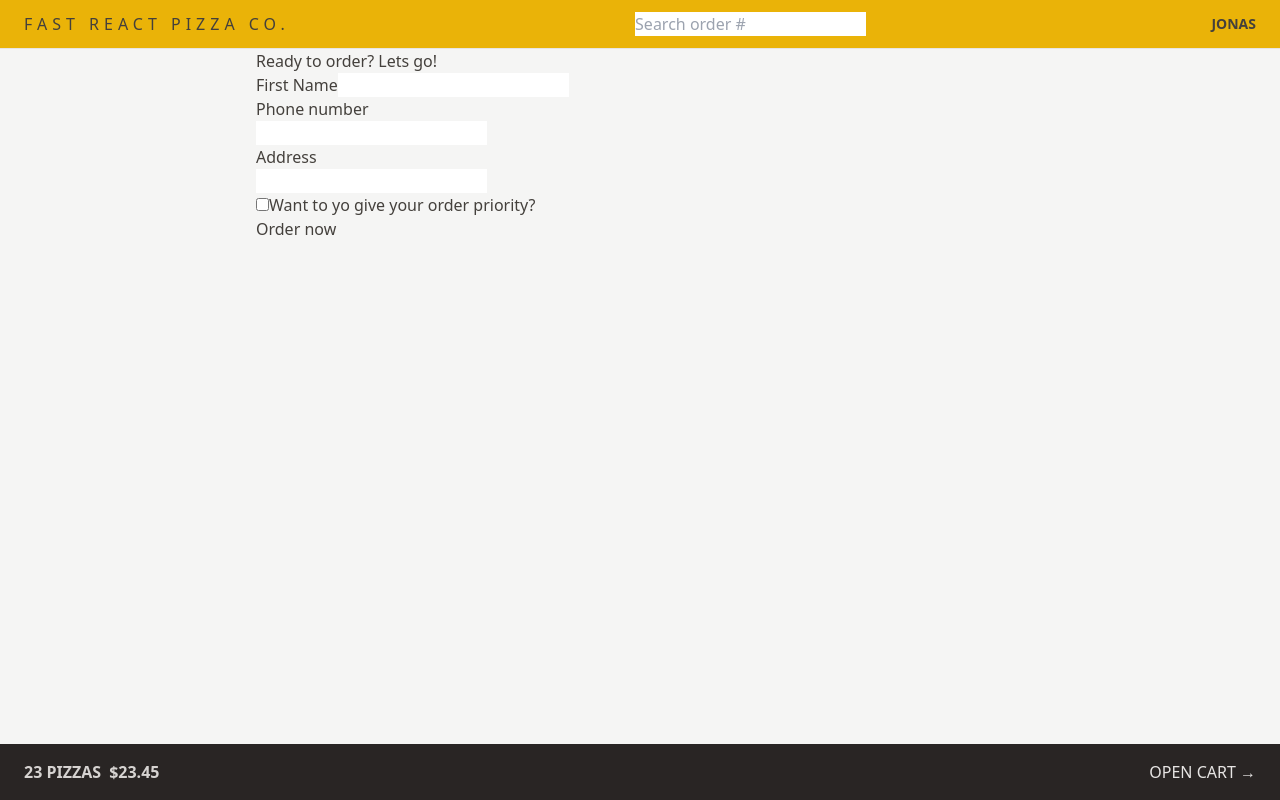
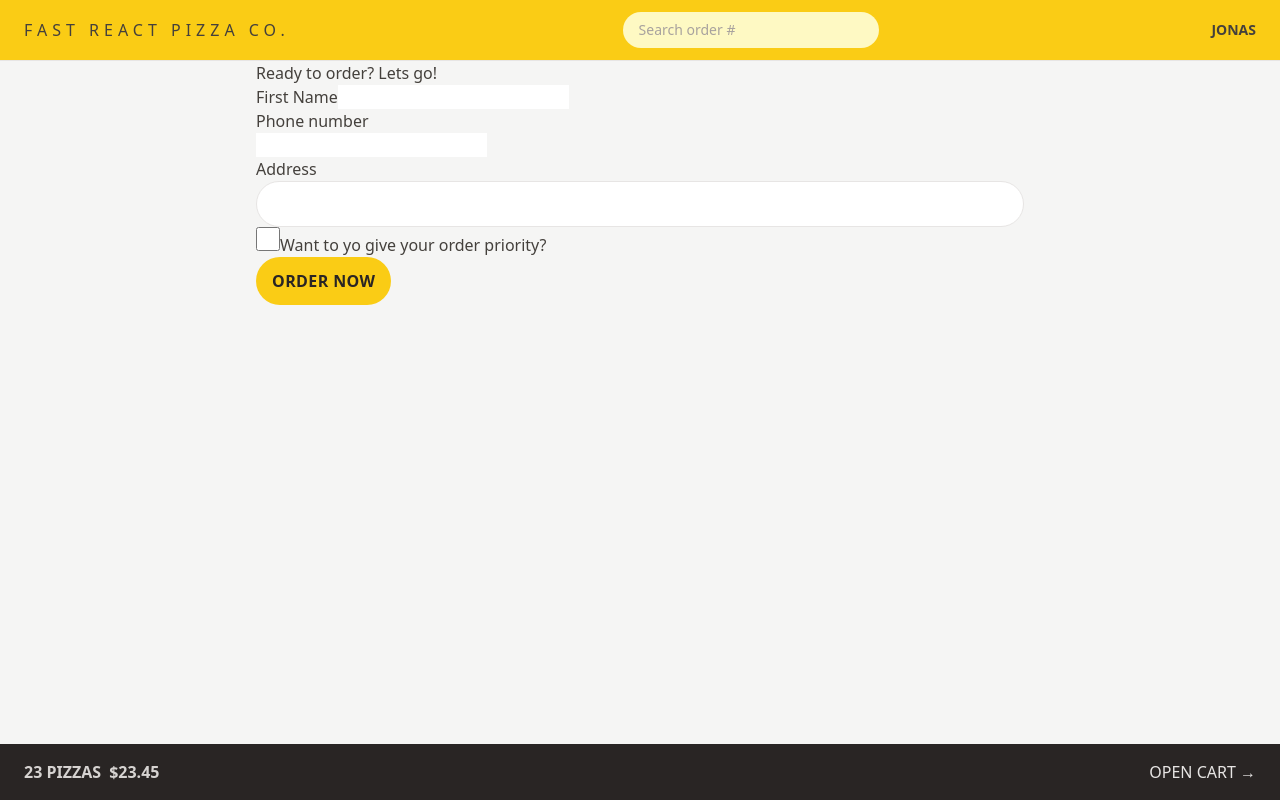
Before and after one commit to Tomo233/fast-react-pizza, a React (Vite) app: page /order/new in a window 1280 px wide. Built offline with nearby package versions, Linux system fonts and the light colour scheme.

Commit message:
styling buttons and form elements

```diff
--- a/src/features/cart/Cart.jsx
+++ b/src/features/cart/Cart.jsx
@@ -29,7 +29,12 @@
 
   return (
     <div>
-      <Link to="/menu">&larr; Back to menu</Link>
+      <Link
+        to="/menu"
+        className="text-sm text-blue-500 hover:text-blue-600 hover:underline"
+      >
+        &larr; Back to menu
+      </Link>
 
       <h2>Your cart, %NAME%</h2>
 
--- a/src/features/order/CreateOrder.jsx
+++ b/src/features/order/CreateOrder.jsx
@@ -1,3 +1,4 @@
+/* eslint-disable no-unused-vars */
 // import { useState } from "react";
 
 import { Form, redirect, useActionData, useNavigation } from "react-router-dom";
@@ -6,7 +7,7 @@
 // https://uibakery.io/regex-library/phone-number
 const isValidPhone = (str) =>
   /^\+?\d{1,4}?[-.\s]?\(?\d{1,3}?\)?[-.\s]?\d{1,4}[-.\s]?\d{1,4}[-.\s]?\d{1,9}$/.test(
-    str
+    str,
   );
 
 const fakeCart = [
@@ -65,12 +66,18 @@
         <div>
           <label>Address</label>
           <div>
-            <input type="text" name="address" required />
+            <input
+              className="w-full rounded-full border border-stone-200 px-4 py-2 text-sm transition-all duration-300 focus:outline-none focus:ring focus:ring-yellow-400 sm:py-3 md:px-6 "
+              type="text"
+              name="address"
+              required
+            />
           </div>
         </div>
 
         <div>
           <input
+            className="h-6 w-6 accent-yellow-400 focus:outline-none focus:ring focus:ring-yellow-400 focus:ring-offset-2"
             type="checkbox"
             name="priority"
             id="priority"
@@ -82,7 +89,10 @@
 
         <div>
           <input type="hidden" name="cart" value={JSON.stringify(cart)} />
-          <button disabled={isSubmitting}>
+          <button
+            disabled={isSubmitting}
+            className="inline-block rounded-full bg-yellow-400 px-4 py-3 font-semibold uppercase tracking-wide text-stone-800 transition-colors duration-300 hover:bg-yellow-300 focus:outline-none focus:ring focus:ring-yellow-300 focus:ring-offset-2 disabled:cursor-not-allowed"
+          >
             {isSubmitting ? "Placing Order" : "Order now"}
           </button>
         </div>
@@ -92,6 +102,7 @@
 }
 
 export async function action({ request }) {
+  // getting data from form
   const formData = await request.formData();
   const data = Object.fromEntries(formData);
   console.log(data);
@@ -110,9 +121,10 @@
   if (Object.keys(errors).length > 0) return errors;
 
   // If everything is okey, create new order and redirect
-  const NewOrder = await createOrder(order);
+  // const NewOrder = await createOrder(order);
 
-  return redirect(`/order/${NewOrder.id}`);
+  // return redirect(`/order/${NewOrder.id}`);
+  return null;
 }
 
 export default CreateOrder;
--- a/src/features/order/SearchOrder.jsx
+++ b/src/features/order/SearchOrder.jsx
@@ -18,6 +18,7 @@
         placeholder="Search order #"
         value={query}
         onChange={(e) => setQuery(e.target.value)}
+        className="w-28 rounded-full bg-yellow-100 px-4 py-2 text-sm transition-all duration-300 placeholder:text-stone-400 focus:outline-none focus:ring focus:ring-yellow-500 focus:ring-opacity-50 sm:w-64 sm:focus:w-72"
       />
     </form>
   );
--- a/src/ui/Header.jsx
+++ b/src/ui/Header.jsx
@@ -4,7 +4,7 @@
 
 function Header() {
   return (
-    <header className="flex items-center justify-between border-b border-stone-200 bg-yellow-500 px-4 py-3 uppercase sm:px-6 ">
+    <header className="flex items-center justify-between border-b border-stone-200 bg-yellow-400 px-4 py-3 uppercase sm:px-6 ">
       <Link to="/" className="tracking-[5px]">
         Fast React Pizza Co.
       </Link>
```
Also changed, not shown: src/index.css (+20 -5 lines).
